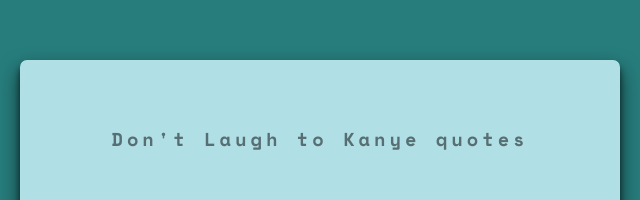
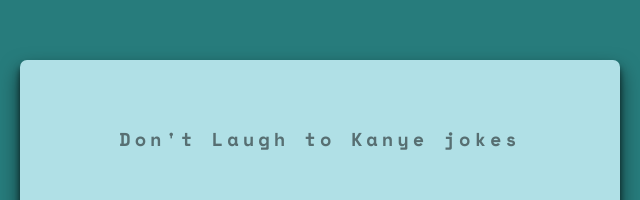
Before and after one commit to ajohn893/Project-1, a plain HTML site: page Ye quotes/index.html in a window 1280 px wide. Shown: the part 176-376 px from the top of the page, 320-960 px from the left. Drawn offline with nearby package versions, Linux system fonts and the light colour scheme; no server answers; a web font is replaced by a local one.

Commit message:
Update index.html
edited quotes - jokes

```diff
--- a/Ye quotes/index.html
+++ b/Ye quotes/index.html
@@ -4,11 +4,11 @@
     <meta charset="UTF-8">
     <meta name="viewport" content="width=device-width, initial-scale=1.0">
     <link rel="stylesheet" href="style.css" />
-    <title>Kanye Quotes 👻</title>
+    <title>Kanye Jokes 👻</title>
 </head>
 <body>
     <div class="container">
-        <h3>Don't Laugh to Kanye quotes</h3>
+        <h3>Don't Laugh to Kanye jokes</h3>
         <div id="joke" class="joke">//Jokes here</div>
         <button id="jokeBtn" class="btn">Just Kidding</button>
     </div>
```
